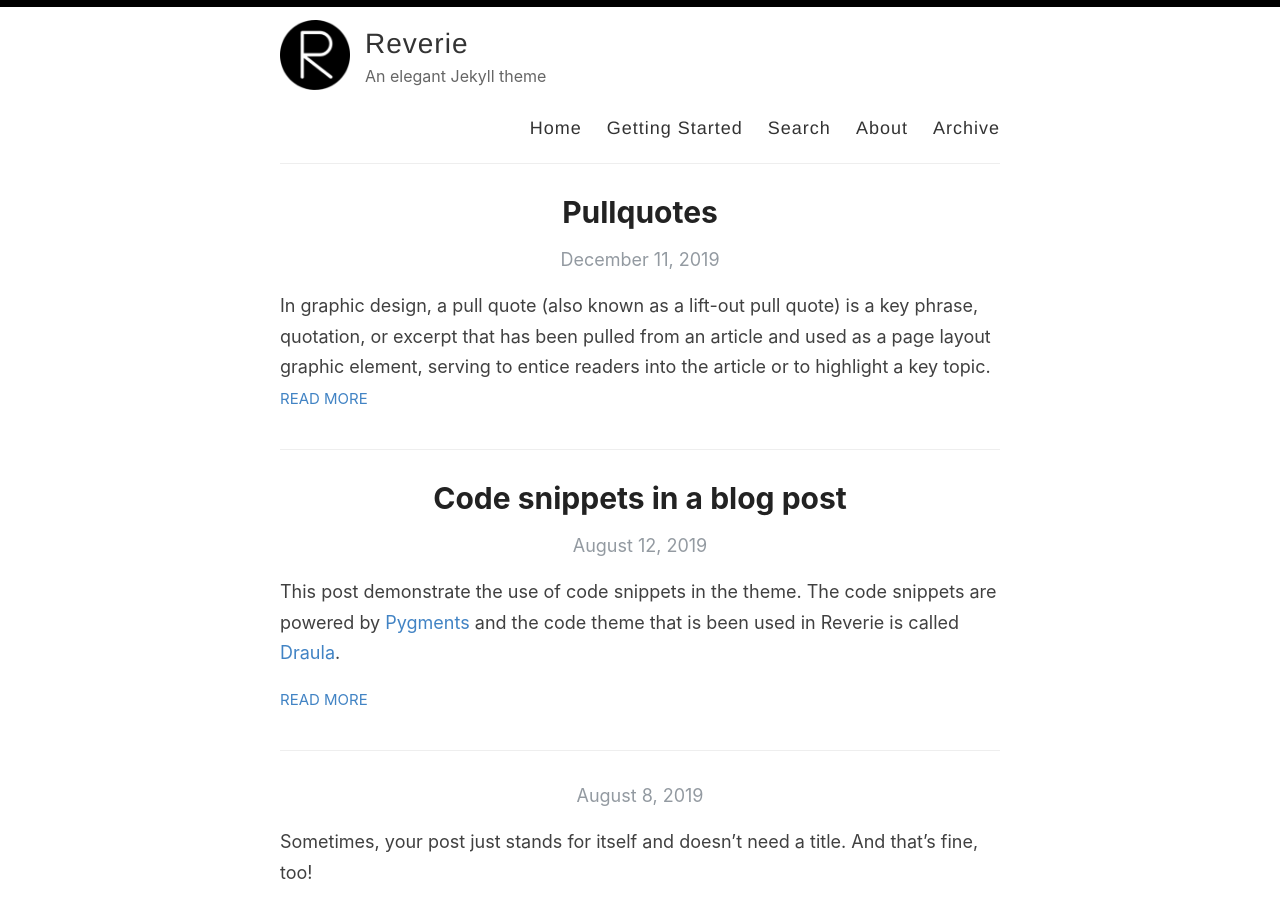
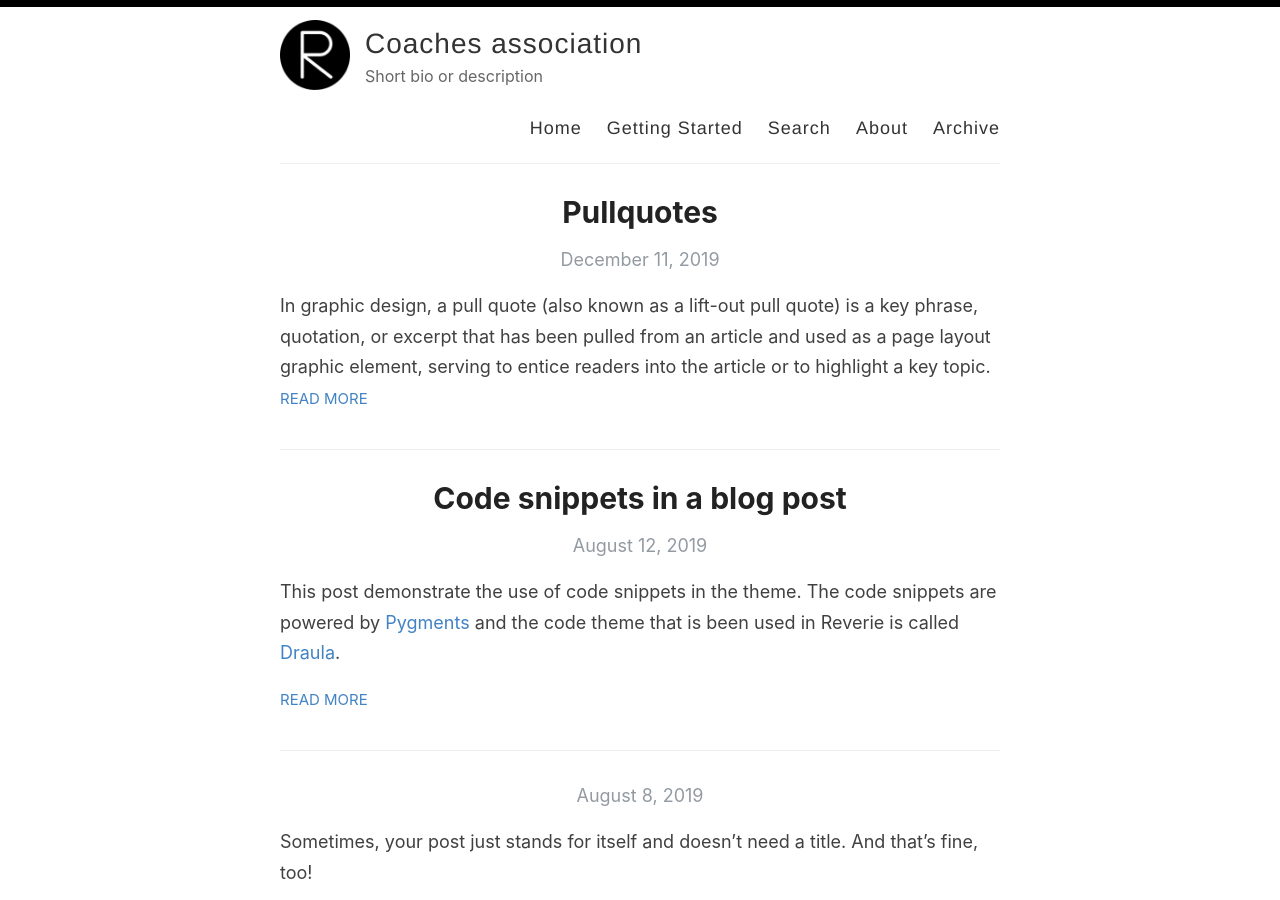
Before and after one commit to collegerugbycoaches/web, a Jekyll site: the page built from index.html, in a window 1280 px wide and 900 px high. Built offline with Jekyll 4.4.1, drawn with Linux system fonts in a browser that asks for light colours; the list of posts is cut into pages by our own code.

Commit message:
Update _config.yml

```diff
--- a/_config.yml
+++ b/_config.yml
@@ -3,13 +3,13 @@
 #
 
 # Name of your site (displayed in the header)
-name: Reverie
+name: Coaches association
 
 # Name of the author
-author: Amit Merchant
+author: Matt Trenary
 
 # Short bio or description (displayed in the header)
-description: An elegant Jekyll theme
+description: Short bio or description
 
 # URL of your avatar or profile pic (you could use your GitHub profile pic)
 avatar: /images/reverie.png
@@ -21,18 +21,18 @@ avatar: /images/reverie.png
 # Includes an icon in the footer for each username you enter
 footer-links:
   dribbble:
-  email: amit.d.merchant@gmail.com
+  email: college.rugby.coaches@gmail.com
   facebook:
   flickr:
-  github: amitmerchant1990/reverie
+  github:
   instagram:
   linkedin:
   pinterest:
   rss: rss
-  twitter: amit_merchant
+  twitter:
   stackoverflow:
   youtube: # channel/<your_long_string> or user/<user-name>
-  googleplus: # anything in your profile username that comes after plus.google.com/
+  googleplus:
   playconsole:
 
 
@@ -41,15 +41,15 @@ footer-links:
 disqus:
 
 # Enter your Google Analytics web tracking code (e.g. UA-2110908-2) to activate tracking
-google_analytics: UA-43339302-11
+google_analytics: # UA-43339302-11
 
 # For newer "GA4" analytics, use the following instead of the "UA" entry above
 #google_analytics_ga4: G-GABC1DEFG
 
 # Your website URL (e.g. http://amitmerchant1990.github.io or http://www.amitmerchant.com)
 # Used for Sitemap.xml and your RSS feed
-url: http://www.amitmerchant.com/reverie
-enforce_ssl: https://www.amitmerchant.com/reverie
+url: # http://www.amitmerchant.com/reverie
+enforce_ssl: # https://www.amitmerchant.com/reverie
 
 # If you're hosting your site at a Project repository on GitHub pages
 # (http://yourusername.github.io/repository-name)
```
